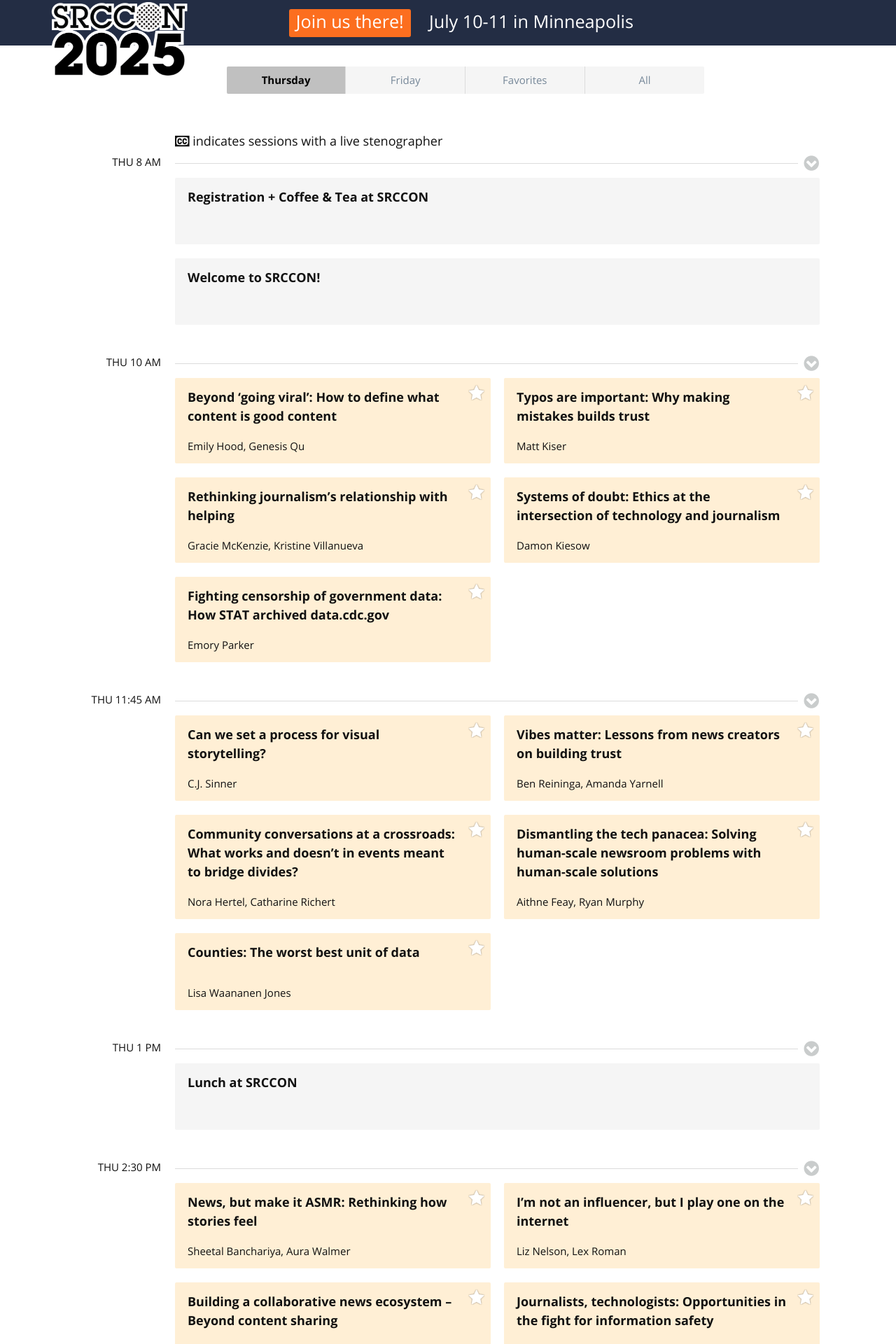
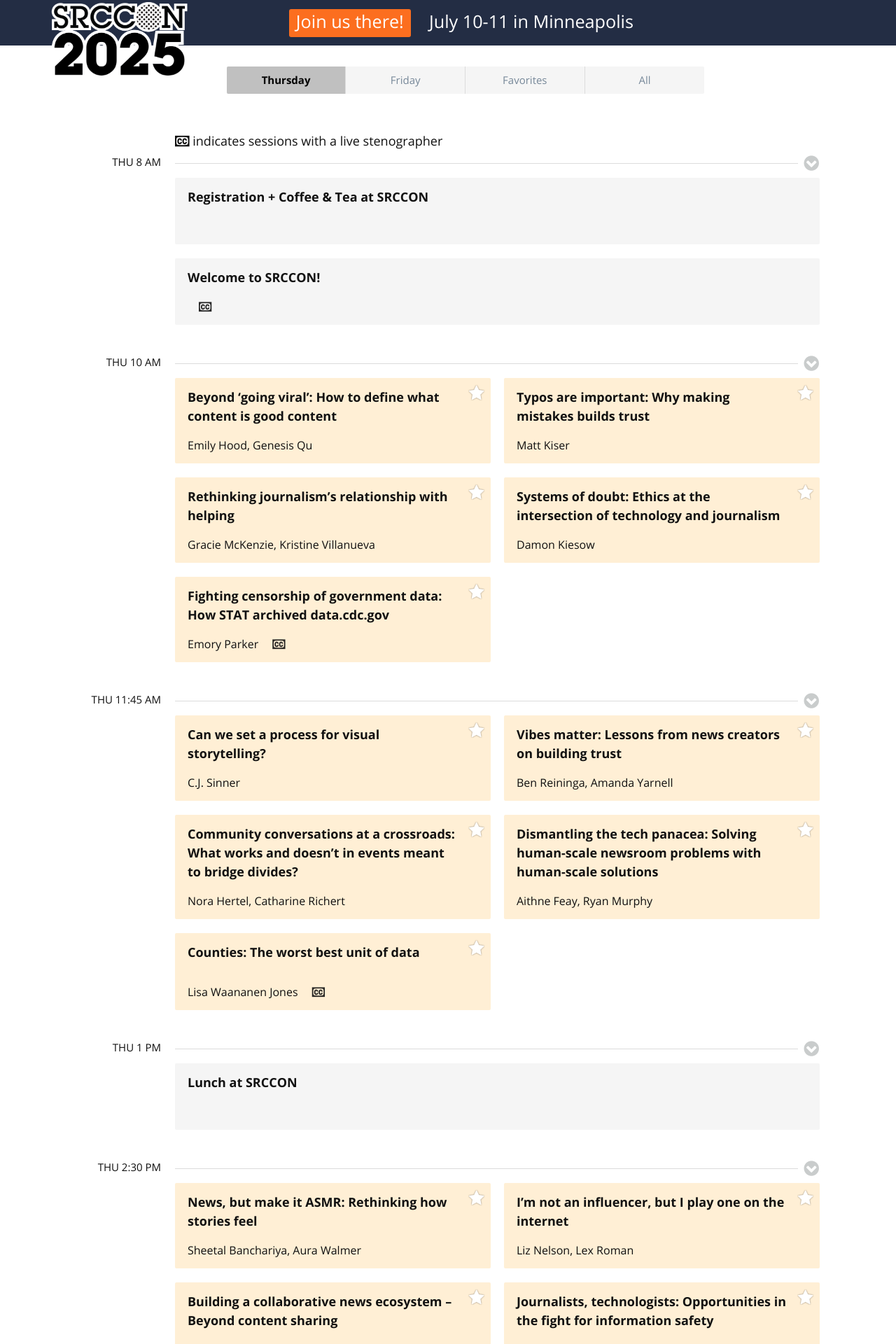
Before and after one commit to OpenNews/srccon-2025, a Jekyll site: the page schedule/index.html, which Jekyll copies as it is, in a window 1280 px wide. Shown: the top 1920 px of the page at 70% size. Built offline with Jekyll 4.4.1, drawn with Linux system fonts in a browser that asks for light colours.

Commit message:
fix typos and add cc logo to card template

```diff
--- a/schedule/index.html
+++ b/schedule/index.html
@@ -113,7 +113,10 @@
         <script type="text/template" id="session-card-template">
         <a href="#_session-<%= sessionID %>" id="session-<%= sessionID %>" class="session-list-item session-<%= sessionClass %>" data-session="<%= sessionID.replace('-ghost','') %>">
             <h4><%= smartypants(session.title) %></h3>
-            <% if (showFacilitators) { %><p class="session-facilitators"><%= smartypants(session.facilitators) %></p><% } %>
+            <% if (showFacilitators) { %><p>
+                <span class="session-facilitators"><%= smartypants(session.facilitators) %></span>
+                <% if (session.transcription) { %><span class="session-transcription"><i class="fa fa-cc"></i></span><% } %>
+            </p><% } %>
             <% if (!showFacilitators) { %><p>
                 <span class="session-time"><% if (showDay) { %><%= session.day %>, <% } %><%= session.time %></span>
                 <span class="session-room"><%= smartypants(session.room) %></span>
--- a/schedule/sessions.json
+++ b/schedule/sessions.json
@@ -491,7 +491,7 @@
     "everyone": "",
     "social": "",
     "break": "",
-    "transcription": "y",
+    "transcription": "",
     "notepad": ""
   },
   {
@@ -506,7 +506,7 @@
     "everyone": "",
     "social": "",
     "break": "",
-    "transcription": "",
+    "transcription": "y",
     "notepad": ""
   },
   {
```
Also changed, not shown: homepage.md (+1 -1 lines).
